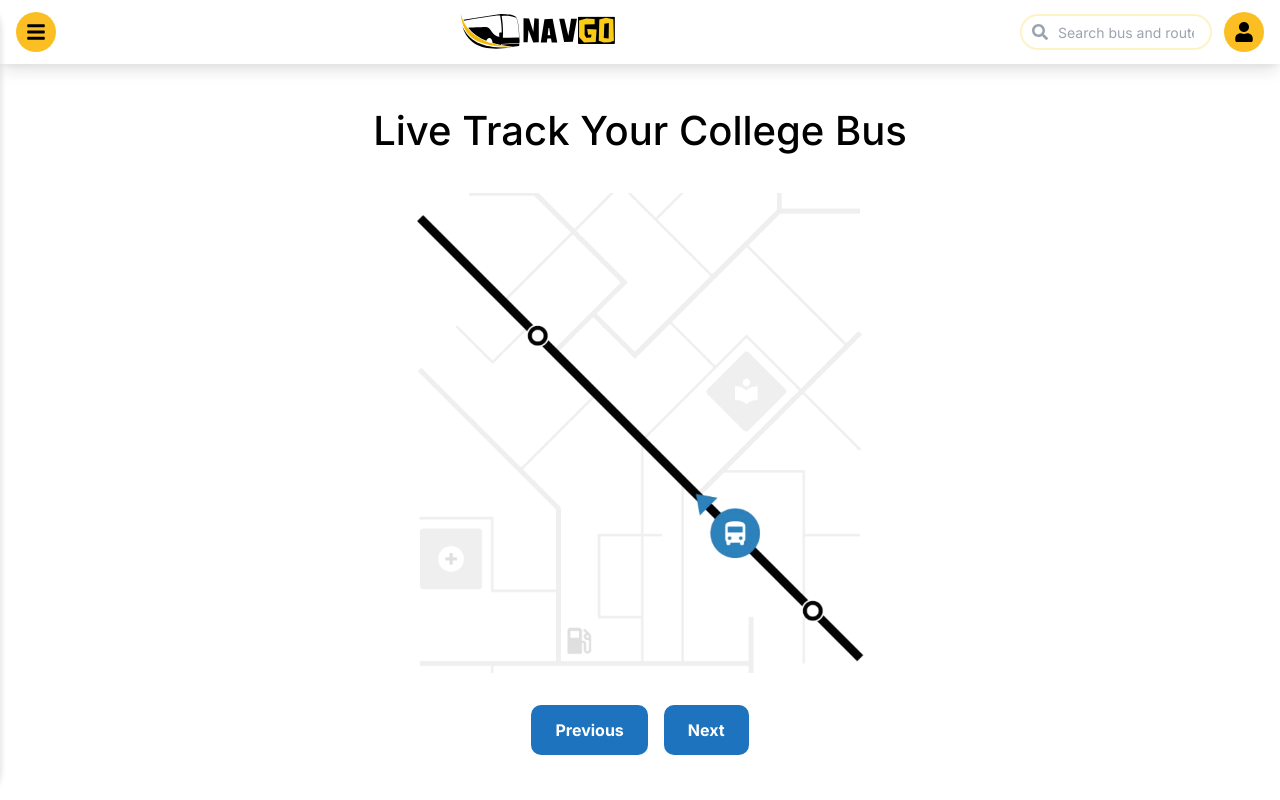
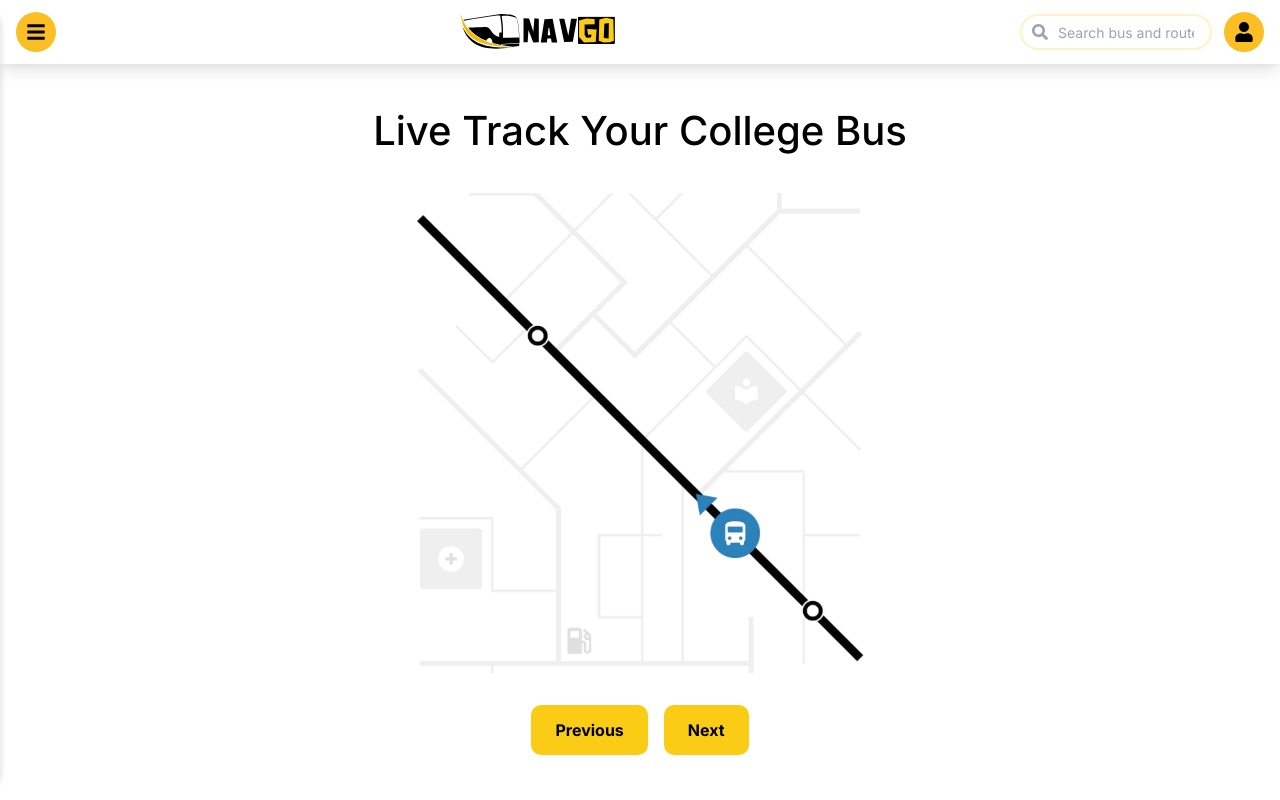
Before and after one commit to aadixcodes/NavgoBusTrackingSystem, a Next.js app: page /features in a window 1280 px wide. Shown: the top 800 px of the page. Built offline with nearby package versions, Linux system fonts and the light colour scheme.

Commit message:
Update features.module.css

```diff
--- a/src/Components/Features/features.module.css
+++ b/src/Components/Features/features.module.css
@@ -1,84 +1,3 @@
-/* styles/Features.module.css
-.main {
-    width: 100%;
-    min-height: 100vh;
-    display: flex;
-    align-items: center;
-    justify-content: space-evenly;
-    flex-direction: column;
-    padding: 2rem;
-    background-color: aqua;
-  }
-
-  .heading {
-    width: 100%;
-    max-width: 600px;
-    margin-bottom: 2rem;
-  }
-
-  .heading h1 {
-    font-size: clamp(1.5rem, 4vw, 2.5rem);
-    text-align: center;
-    font-weight: 500;
-  }
-
-  .imgWrapper {
-    width: 100%;
-    max-width: 400px;
-    height: 50vh;
-    position: relative;
-    margin-bottom: 2rem;
-  }
-
-  .navigation {
-    display: flex;
-    gap: 1rem;
-    margin-bottom: 1rem;
-  }
-
-  .navButton, .getStartedButton {
-    padding: 0.8em 1.5em;
-    background: #1d73be;
-    color: white;
-    border: none;
-    border-radius: 0.625em;
-    font-size: 1rem;
-    font-weight: bold;
-    cursor: pointer;
-    transition: background-color 0.3s, color 0.3s;
-  }
-
-  .navButton:hover, .getStartedButton:hover {
-    background-color: #155a94;
-  }
-
-  .getStartedButton {
-    display: inline-block;
-    text-decoration: none;
-  }
-
-  @media (min-width: 768px) {
-    .main {
-      flex-direction: row;
-      flex-wrap: wrap;
-    }
-
-    .heading {
-      width: 100%;
-    }
-
-    .imgWrapper {
-      width: 50%;
-      height: 60vh;
-    }
-
-    .navigation, .getStartedButton {
-      width: 100%;
-      justify-content: center;
-    }
-  } */
-
-  /* styles/Features.module.css */
 .main {
     width: 100%;
     min-height: 93vh;
@@ -118,8 +37,8 @@
 
   .navButton, .getStartedButton {
     padding: 0.8em 1.5em;
-    background: #1d73be;
-    color: white;
+    background: #facc15;
+    color: black;
     border: none;
     border-radius: 0.625em;
     font-size: 1rem;
@@ -129,7 +48,7 @@
   }
 
   .navButton:hover, .getStartedButton:hover {
-    background-color: #155a94;
+    background-color: #FDE047;
   }
 
   .getStartedButton {
```
